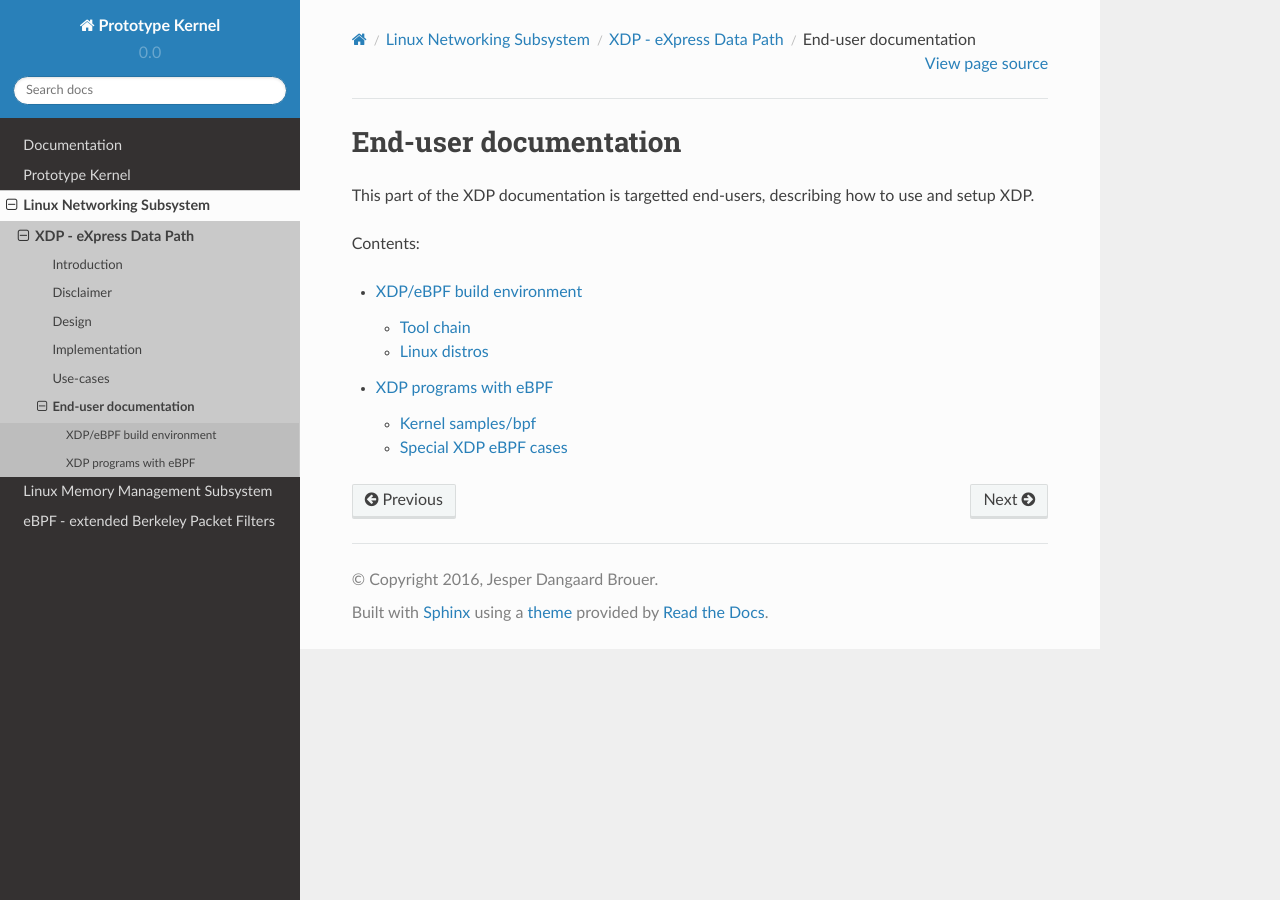
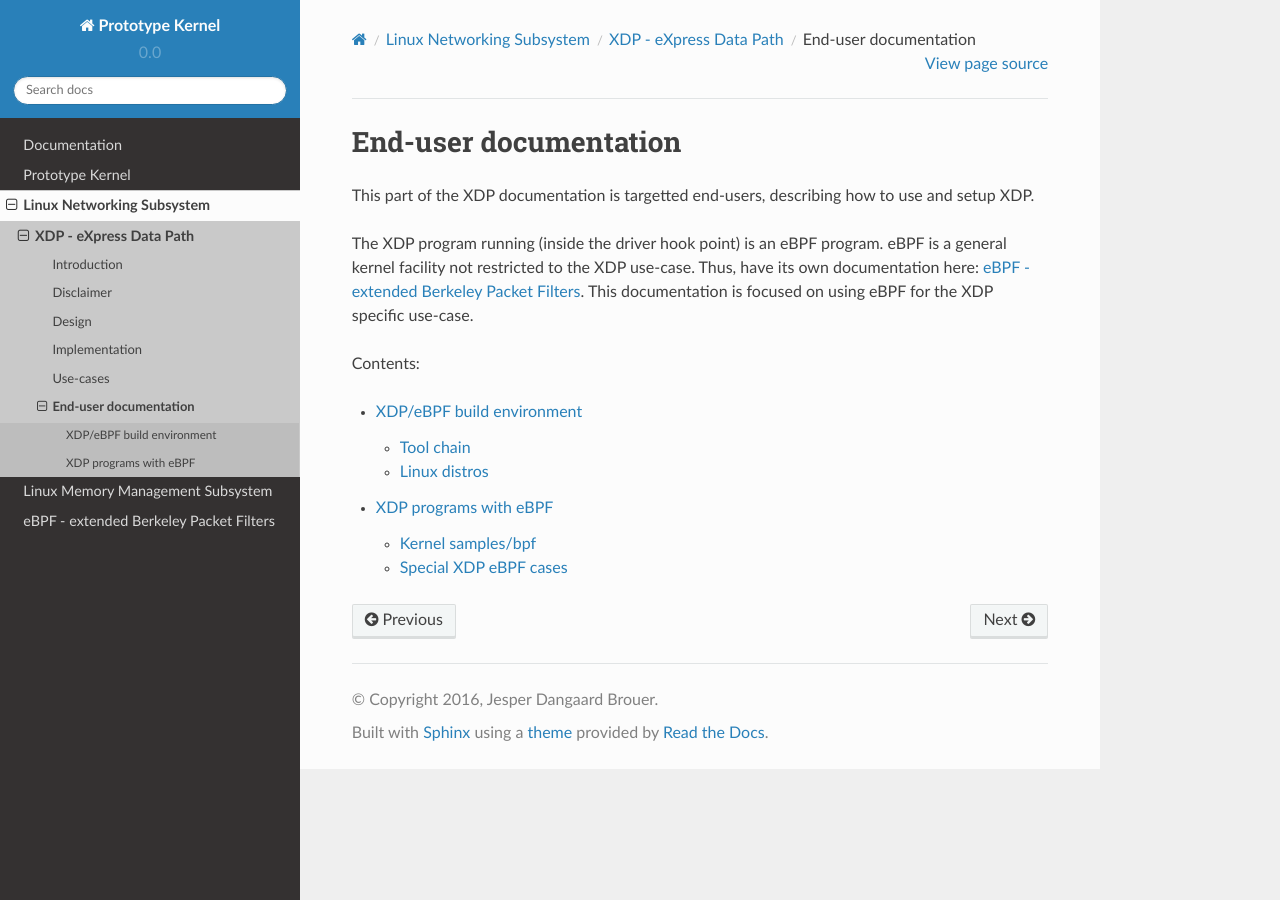
Before and after one commit to netoptimizer/prototype-kernel, a Sphinx documentation site: the page built from kernel/Documentation/networking/XDP/end-user/index.rst, in a window 1280 px wide. Built offline with Sphinx 7.4.7 and the Read the Docs theme 2.0.0, drawn with Linux system fonts in a browser that asks for light colours.

Commit message:
doc: link the XDP doc to eBPF doc
Signed-off-by: Jesper Dangaard Brouer <brouer@redhat.com>

```diff
--- a/kernel/Documentation/networking/XDP/end-user/build_environment.rst
+++ b/kernel/Documentation/networking/XDP/end-user/build_environment.rst
@@ -6,9 +6,9 @@ Tool chain
 ==========
 
 The XDP program running (in the driver hook point) is an eBPF program
-(short for Extended Berkeley Packet Filters). Unless you want to write
-eBPF machine-code like instruction by hand, you likely want to install
-some front-ends, that allow you to write some pseudo C-code.
+(see :doc:`../../../bpf/index`). Unless you want to write eBPF
+machine-code like instruction by hand, you likely want to install some
+front-ends, that allow you to write some pseudo C-code.
 
 Tools for compiling `kernel bpf samples`_ requires having installed:
  * clang >= version 3.4.0
--- a/kernel/Documentation/networking/XDP/end-user/index.rst
+++ b/kernel/Documentation/networking/XDP/end-user/index.rst
@@ -4,6 +4,12 @@ End-user documentation
 
 This part of the XDP documentation is targetted end-users, describing
 how to use and setup XDP.
+
+The XDP program running (inside the driver hook point) is an eBPF
+program.  eBPF is a general kernel facility not restricted to the XDP
+use-case. Thus, have its own documentation here: :doc:`../../../bpf/index`.
+This documentation is focused on using eBPF for the XDP specific
+use-case.
 
 Contents:
 
```
